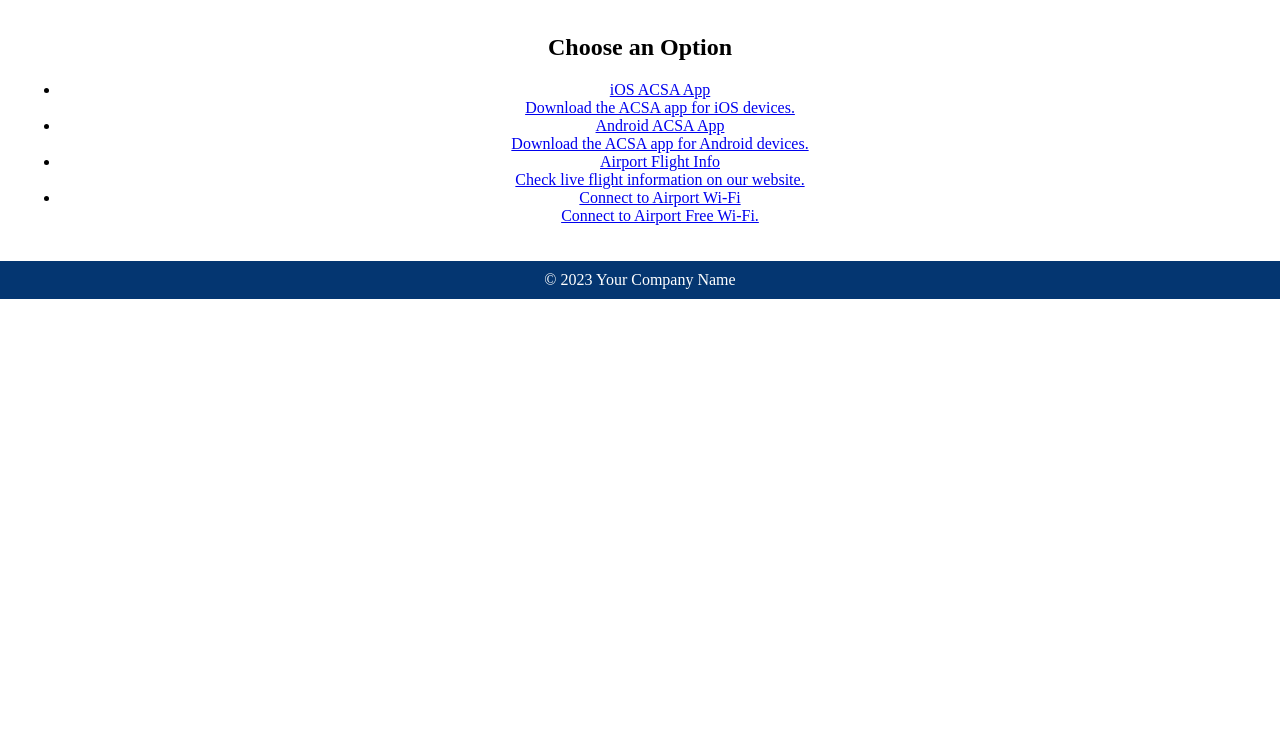
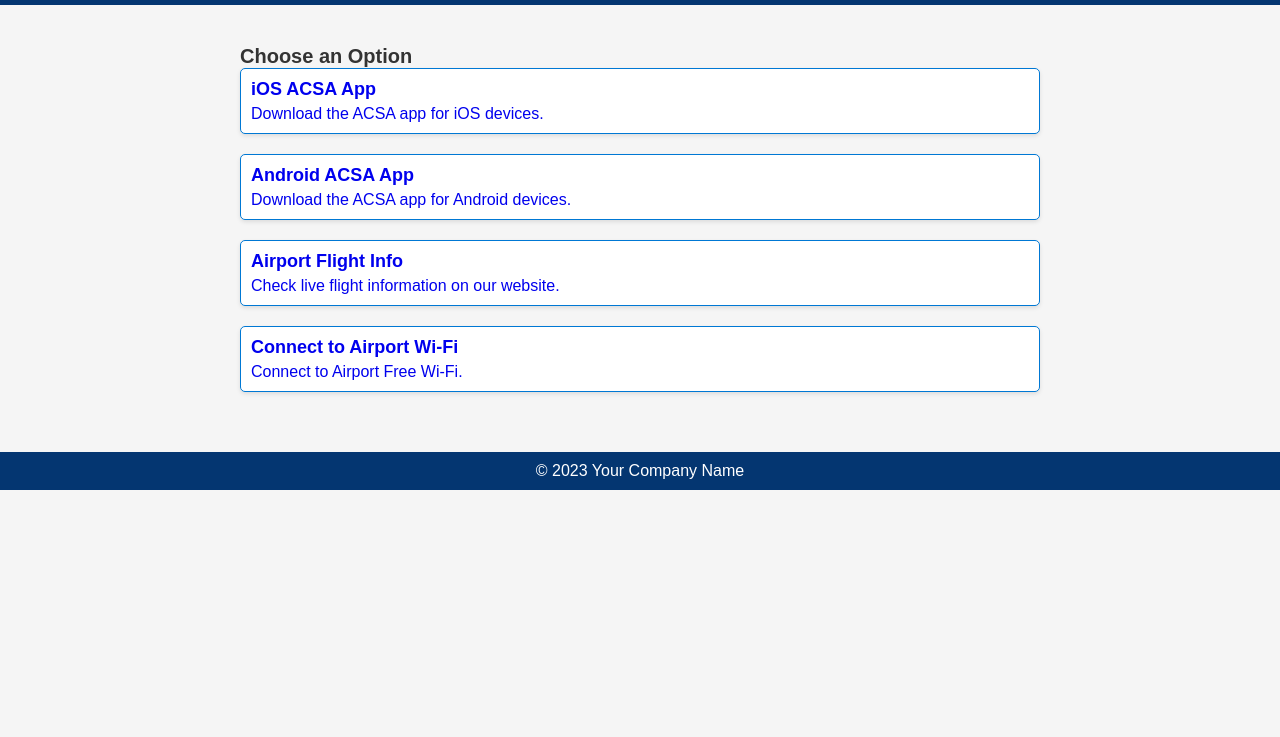
Before and after one commit to Sammalishe/QRGen4b, a plain HTML site: page index.html in a window 1280 px wide. Shown: the part 63-800 px from the top of the page. Drawn offline with Linux system fonts and the light colour scheme.

Commit message:
Initial commit

```diff
--- a/index.html
+++ b/index.html
@@ -4,7 +4,6 @@
     <meta charset="UTF-8">
     <meta name="viewport" content="width=device-width, initial-scale=1.0">
     <link rel="stylesheet" href="styles.css">
-    <script src="script.js" defer></script>
     <title>QR Generator</title>
 </head>
 <body>
@@ -16,26 +15,34 @@
         <ul>
             <li>
                 <a href="https://apps.apple.com/za/app/acsa-app/id1571194264" target="_blank">
-                    <div class="link-title">iOS ACSA App</div>
-                    <div class="link-description">Download the ACSA app for iOS devices.</div>
+                    <div class="option option-windows11">
+                        <div class="option-title">iOS ACSA App</div>
+                        <div class="option-description">Download the ACSA app for iOS devices.</div>
+                    </div>
                 </a>
             </li>
             <li>
                 <a href="https://play.google.com/store/apps/details?id=com.sts.acsa" target="_blank">
-                    <div class="link-title">Android ACSA App</div>
-                    <div class="link-description">Download the ACSA app for Android devices.</div>
+                    <div class="option option-windows11">
+                        <div class="option-title">Android ACSA App</div>
+                        <div class="option-description">Download the ACSA app for Android devices.</div>
+                    </div>
                 </a>
             </li>
             <li>
                 <a href="https://www.airports.co.za/utilities/live-flight-info" target="_blank">
-                    <div class="link-title">Airport Flight Info</div>
-                    <div class="link-description">Check live flight information on our website.</div>
+                    <div class="option option-windows11">
+                        <div class="option-title">Airport Flight Info</div>
+                        <div class="option-description">Check live flight information on our website.</div>
+                    </div>
                 </a>
             </li>
             <li>
                 <a href="wifi-settings:#Airport Free Wi-Fi">
-                    <div class="link-title">Connect to Airport Wi-Fi</div>
-                    <div class="link-description">Connect to Airport Free Wi-Fi.</div>
+                    <div class="option option-windows11">
+                        <div class="option-title">Connect to Airport Wi-Fi</div>
+                        <div class="option-description">Connect to Airport Free Wi-Fi.</div>
+                    </div>
                 </a>
             </li>
         </ul>
--- a/styles.css
+++ b/styles.css
@@ -1,48 +1,81 @@
-/* Reset some default styles */
-body, h1, p {
+/* Reset default styles */
+body, h1, h2, ul, li, a, p {
     margin: 0;
+    padding: 0;
+    border: 0;
+    outline: 0;
+    font-size: 100%;
+    font-family: inherit;
+    text-decoration: none;
+    list-style: none;
+    box-sizing: border-box;
+}
+
+/* Global styles */
+body {
+    font-family: Arial, sans-serif;
+    background-color: #f5f5f5;
+    color: #333;
+}
+
+header {
+    background-color: #043671;
+    color: white;
+    text-align: center;
+    padding: 20px;
+}
+
+main {
+    max-width: 800px;
+    margin: 0 auto;
+    padding: 20px;
+}
+
+h1 {
+    font-size: 24px;
+}
+
+h2 {
+    font-size: 20px;
+    margin-top: 20px;
+}
+
+ul {
     padding: 0;
 }
 
-/* Basic styling for header and footer */
-header, footer {
+li {
+    margin-bottom: 20px;
+}
+
+/* Option styles */
+.option {
+    border: 1px solid #ddd;
+    border-radius: 5px;
+    padding: 10px;
+    background-color: white;
+    box-shadow: 0 2px 4px rgba(0, 0, 0, 0.1);
+}
+
+.option-title {
+    font-size: 18px;
+    font-weight: bold;
+    margin-bottom: 5px;
+}
+
+.option-description {
+    font-size: 16px;
+}
+
+.option-windows11 {
+    border-color: #0078d4;
+}
+
+/* Footer styles */
+footer {
+    text-align: center;
+    margin-top: 20px;
+    padding: 10px 0;
     background-color: #043671;
     color: white;
-    text-align: center;
-    padding: 10px;
 }
-
-/* Style the main content area */
-main {
-    padding: 20px;
-    text-align: center;
-}
-
-/* Style the input and button */
-.input-container {
-    margin-bottom: 10px;
-}
-
-input[type="text"] {
-    width: 100%;
-    padding: 5px;
-}
-
-button {
-    background-color: #043671;
-    color: white;
-    border: none;
-    padding: 10px 20px;
-    cursor: pointer;
-}
-
-button:hover {
-    background-color: #1ac6ff;
-}
-
-/* Style the QR code container */
-#qr-code-container {
-    margin-top: 20px;
-}
-
-/* Add your custom CSS styles here */
```
